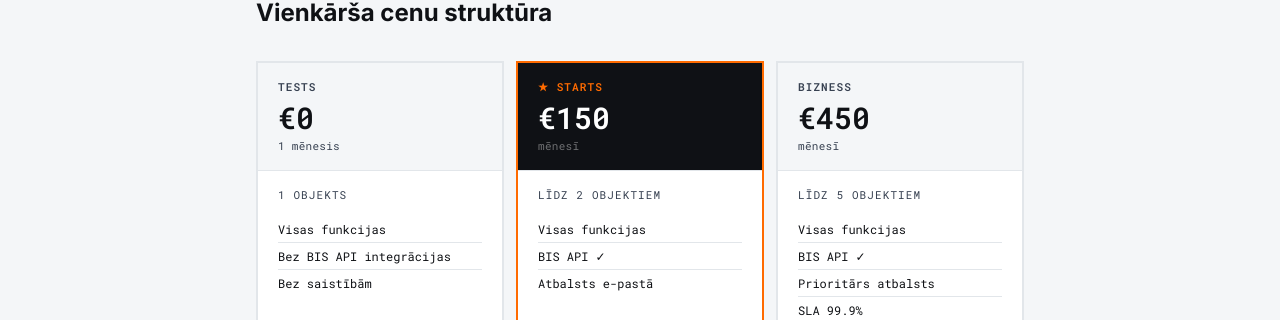
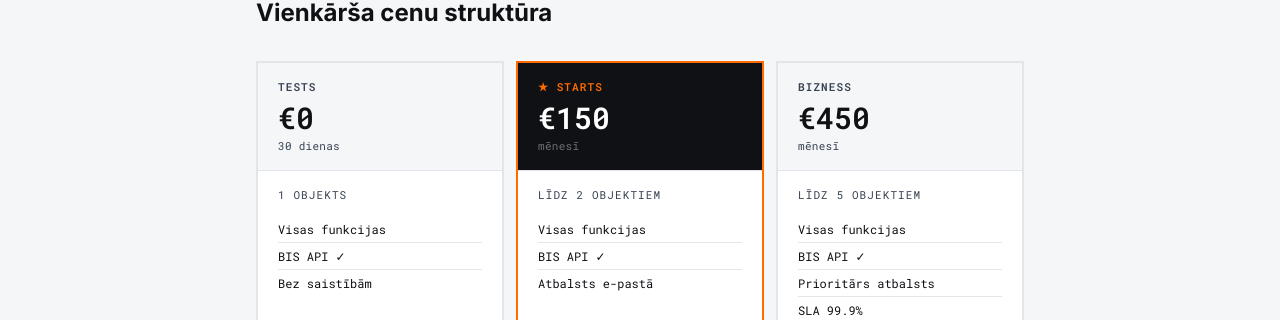
Before and after one commit to BX0PE/leviathan-frontend, a React (Vite) app: page / in a window 1280 px wide. Shown: the part 1972-2292 px from the top of the page. Built offline with nearby package versions, Linux system fonts and the light colour scheme; no server answers.

Commit message:
feat: TESTS plan now includes full BIS API for 30 days
Free trial = full product experience. User sees real value before paying.
Period: 30 dienas (not 1 mēnesis), BIS API ✓ included.

Co-Authored-By: Claude Sonnet 4.6 <noreply@anthropic.com>

```diff
--- a/src/pages/Landing.jsx
+++ b/src/pages/Landing.jsx
@@ -79,9 +79,9 @@ const PLANS = [
     key: 'tests',
     name: 'TESTS',
     price: '€0',
-    period: '1 mēnesis',
+    period: '30 dienas',
     objects: '1 objekts',
-    features: ['Visas funkcijas', 'Bez BIS API integrācijas', 'Bez saistībām'],
+    features: ['Visas funkcijas', 'BIS API ✓', 'Bez saistībām'],
     cta: 'Sākt bez maksas',
     highlight: false,
   },
```
